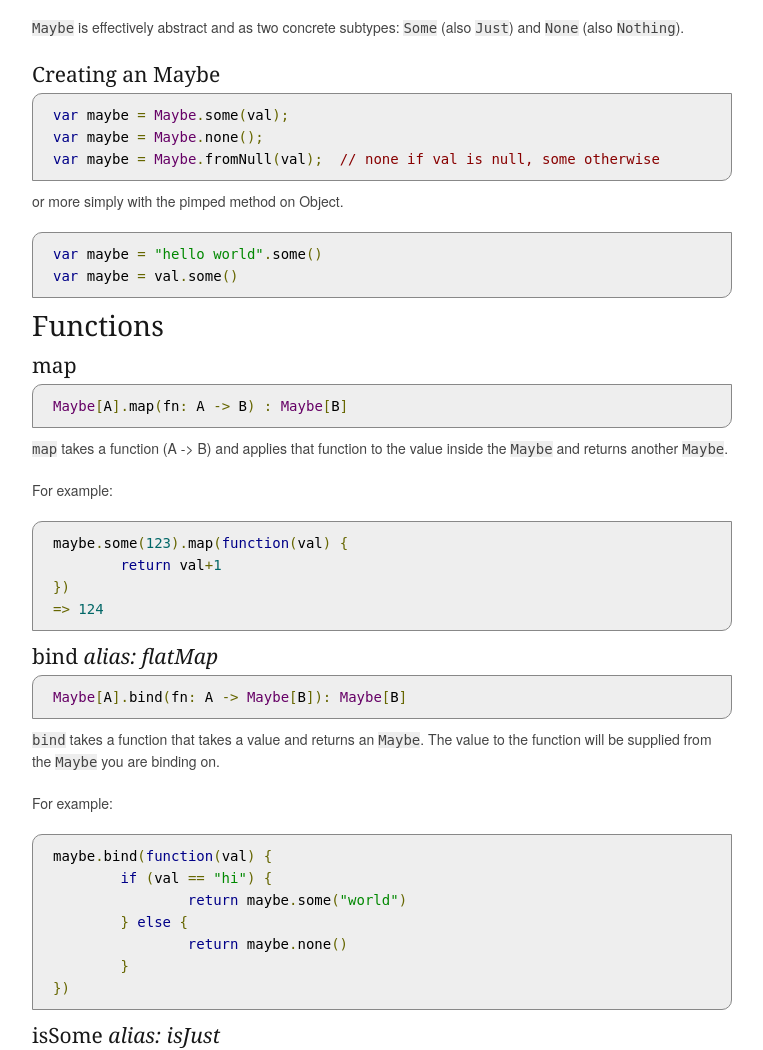
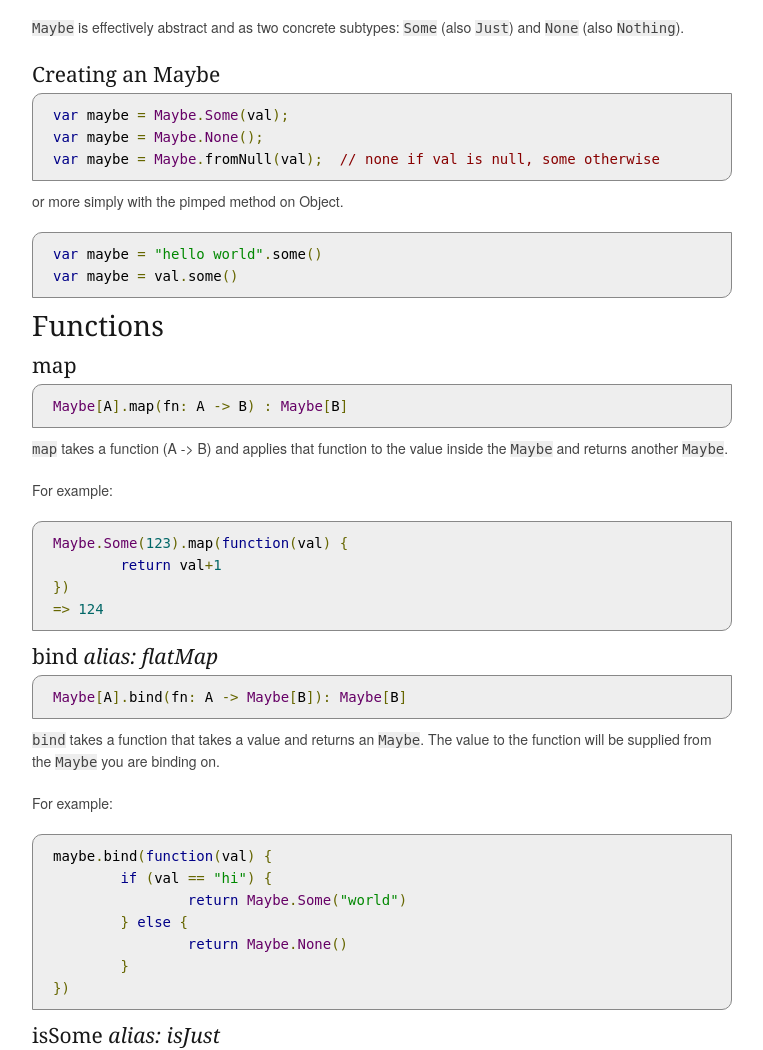
Before and after one commit to monet/monet.js, a Jekyll site: the page built from index.md, in a window 1280 px wide and 1400 px high, scrolled down 2166 px. Shown: the part 153-1203 px from the top of the window, without its empty margins (138-901 px from the left). Built offline with Jekyll 4.4.1, drawn with Linux system fonts in a browser that asks for light colours; nearby versions of some CDN libraries.

```diff
--- a/index.md
+++ b/index.md
@@ -96,8 +96,8 @@ The `Maybe` type is the most common way of representing *nothingness* (or the `n
 
 #### Creating an Maybe
 
-	var maybe = Maybe.some(val);
-	var maybe = Maybe.none();
+	var maybe = Maybe.Some(val);
+	var maybe = Maybe.None();
 	var maybe = Maybe.fromNull(val);  // none if val is null, some otherwise
 
 or more simply with the pimped method on Object.
@@ -114,7 +114,7 @@ or more simply with the pimped method on Object.
 
 For example:
 
-	maybe.some(123).map(function(val) {
+	Maybe.Some(123).map(function(val) {
 		return val+1
 	})
 	=> 124
@@ -131,9 +131,9 @@ For example:
 
 	maybe.bind(function(val) {
 		if (val == "hi") {
-			return maybe.some("world")
+			return Maybe.Some("world")
 		} else {
-			return maybe.none()
+			return Maybe.None()
 		}
 	})
 
```
